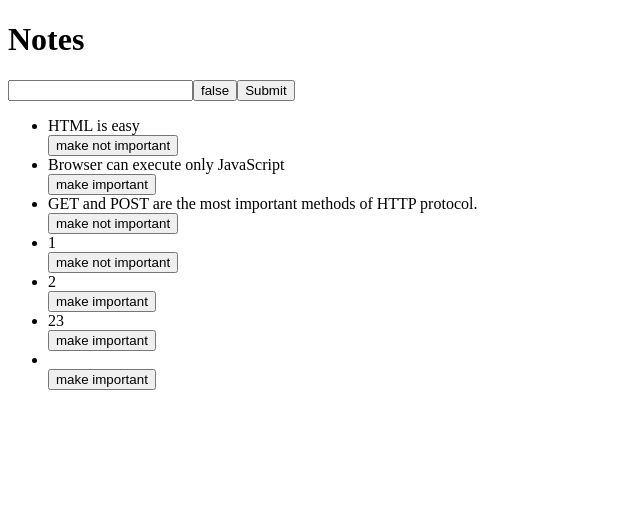
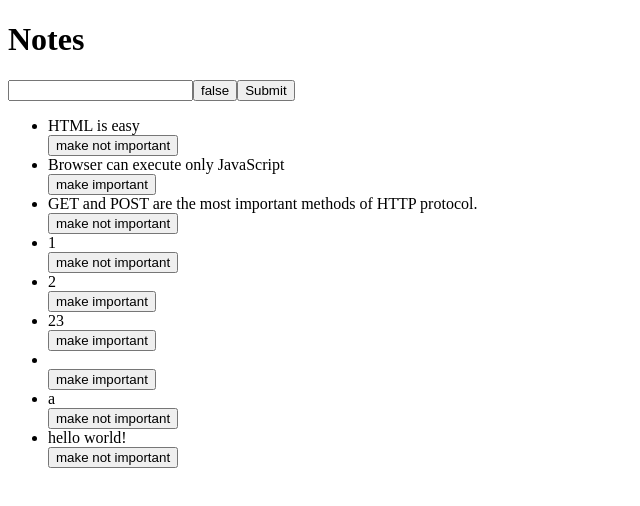
Before and after one commit to abishekh-manoharan/fullstackopen, a React (Create React App) app: page / in a window 1280 px wide. Shown: the top 506 px of the page, without its empty margins (0-640 px from the left). Built offline with nearby package versions, Linux system fonts and the light colour scheme; data requests are answered from the project's data file.

Commit message:
added a service module for notes backend comms

```diff
--- a/db.json
+++ b/db.json
@@ -34,6 +34,16 @@
       "content": "",
       "important": false,
       "id": 7
+    },
+    {
+      "content": "a",
+      "important": true,
+      "id": 8
+    },
+    {
+      "content": "hello world!",
+      "important": true,
+      "id": 9
     }
   ]
 }
--- a/src/App.js
+++ b/src/App.js
@@ -1,5 +1,6 @@
 import { useState, useEffect } from 'react'
 import Note from './components/Note'
+import NoteService from './services/notes'
 import axios from 'axios'
 
 const App = (props) => {
@@ -9,11 +10,10 @@ const App = (props) => {
 
   useEffect(() => {
     console.log('effect')
-    axios
-      .get('http://localhost:3001/notes')
-      .then(response => {
-        console.log('promise fulfilled')
-        setNotes(response.data)
+    NoteService
+      .getAll()
+      .then((res)=>{
+        setNotes(res)
       })
   }, [])
 
@@ -29,11 +29,10 @@ const App = (props) => {
       important: Math.random() < 0.5,
     }
 
-    axios
-      .post('http://localhost:3001/notes', aNote)
-      .then((res)=>{
-        console.log(res);
-        setNotes(notes.concat(aNote))
+    NoteService
+      .create(aNote)
+      .then((note)=>{
+        setNotes(notes.concat(note))
         setNewNote('')
       })
 
@@ -45,11 +44,12 @@ const App = (props) => {
     const url = `http://localhost:3001/notes/${id}`
     const note = notes.find((e)=>e.id===id)
     const updatedNote = {...note, important:!note.important}
+    note.content = "test"
 
-    axios
-      .put(url, updatedNote)
+    NoteService
+      .update(id, updatedNote)
       .then((res)=>{
-        setNotes(notes.map((n)=>n.id === id ? updatedNote : n))
+        setNotes(notes.map((n)=>n.id === id ? res : n))
         console.log(res);
       })
   }
--- /dev/null
+++ b/src/services/notes.js
@@ -0,0 +1,11 @@
+import axios from 'axios'
+
+const URL = 'http://localhost:3001/notes'
+
+const getAll = () => axios.get(URL).then((res)=>res.data)
+
+const create = (newNote) => axios.post(URL, newNote).then((res)=>res.data)
+
+const update = (id, updatedNote) => axios.put(`${URL}/${id}`, updatedNote).then(res=>res.data)
+
+export default { getAll, create, update }
```
